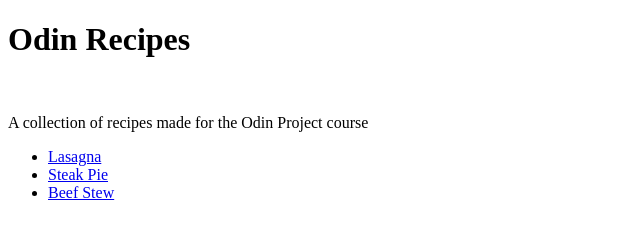
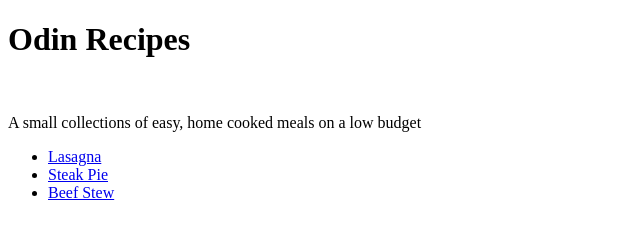
Before and after one commit to mbutcherdev/odin-recipes, a plain HTML site: page index.html in a window 1280 px wide. Shown: the full height of the page, 0-640 px from the left. Drawn offline with Linux system fonts and the light colour scheme.

Commit message:
Update index

```diff
--- a/index.html
+++ b/index.html
@@ -4,12 +4,12 @@
     <meta charset="UTF-8" />
     <meta http-equiv="X-UA-Compatible" content="IE=edge" />
     <meta name="viewport" content="width=device-width, initial-scale=1.0" />
-    <title>Document</title>
+    <title>ProjectOdin Recipes</title>
   </head>
   <body>
     <h1>Odin Recipes</h1>
     <br />
-    <p>A collection of recipes made for the Odin Project course</p>
+    <p>A small collections of easy, home cooked meals on a low budget</p>
     <ul>
       <li><a href="recipes/lasagna.html">Lasagna</a></li>
       <li><a href="recipes/steakpie.html">Steak Pie</a></li>
```
